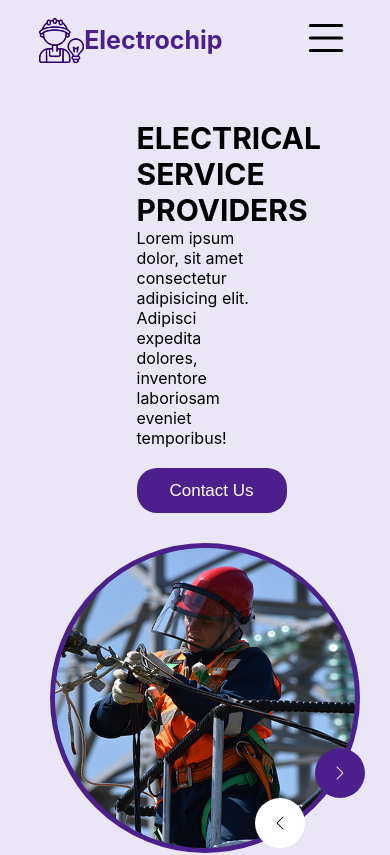
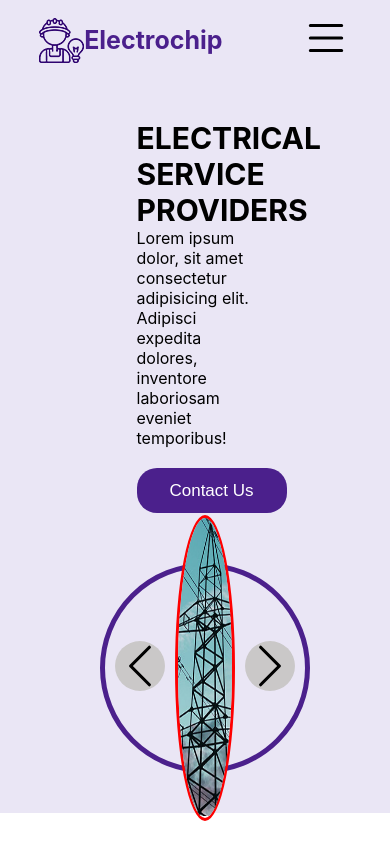
Before and after one commit to Davit-hakobyan/electrochip, a React (Create React App) app: page / in a window 390 px wide. Shown: the top 855 px of the page. Built offline with nearby package versions, Linux system fonts and the light colour scheme.

Commit message:
electrochip
v 4

```diff
--- a/src/component/ServisComponent/Servis.css
+++ b/src/component/ServisComponent/Servis.css
@@ -23,55 +23,9 @@
     color: white;
     border: none;
 }
-.slid{
 
-    position: relative;
-    margin-left: 5%;
-    width: 400px;
-    height: 400px;
-    border-radius: 50%;
-    border: 5px solid #4B208C;
 
-    background-image:url('../../img/slider-img.jpg');
-    background-size: cover;
-    background-repeat: no-repeat;
-}
-.imgdiv{
-    position: relative;
 
-    width: 100%;
-    height: 100%;
-    border-radius: 50%;
-    overflow: hidden;
-}
-.sladimg{
-    position: absolute;
-
-    width: 100%;
-    height: 100%;
-    border-radius: 50%;
-    animation-name: img;
-    animation-duration: 2s;
-    animation-iteration-count:1;
-}
-.sladimg1{
-    position: absolute;
-
-    width: 100%;
-    height: 100%;
-    border-radius: 50%;
-    animation-name: img1;
-    animation-duration: 2s;
-    animation-iteration-count:1;
-}
-@keyframes img{
-    from{left:0px;}
-    to{left: 400px;}
-}
-@keyframes img1{
-    from{left:0px;}
-    to{left: -400px;}
-}
 .slaqaj{
     cursor: pointer;
     display: flex;
@@ -87,86 +41,63 @@
     color: white;
 
 }
-.slaqzax{
-    cursor: pointer;
-    display: flex;
-    justify-content: center;
-    align-items: center;
-    position: absolute;
-    top: 350px;
-    left: 280px;
-    width: 50px;
-    height: 50px;
-    border-radius: 50%;
-    background-color: white;
-    color: black;
-}
-.each-slide-effect > div {
-    display: flex;
-    align-items: center;
-    justify-content: center;
-    background-size: cover;
-    height: 400px;
-    border-radius: 50%;
 
-  }
 
-  .each-slide-effect span {
-    padding: 20px;
-    font-size: 20px;
-    background: #efefef;
-    text-align: center;
-  }
-  .div{
-    width: 400px;
-    height: 400px;
-    border-radius: 50%;
-  }
-  .react-slideshow-container .nav{
-    width: 500px;
-  }
+
+
+
   @media screen and (max-width:500px) {
     .servis_text>h1{
         font-size: 30px;
     }
-    .slid {
-        margin-top: 30px;
+}
+.slid{
+    display: flex;
+    align-items: center;
+    justify-content: center;
+}
+  .erevacox{
+    overflow: hidden;
      position: relative;
-        margin-left: 5%;
      width: 300px;
      height: 300px;
      border-radius: 50%;
-        border: 5px solid #4B208C;
+     border: 3px solid red;
+     display: flex;
+     align-items: center;
+     justify-content: center;
+ }
+ .slajd{
+
+     position: absolute;
+     display: flex;
+    transition: translate;
+    transition-property: transform;
+    transition-duration: 800ms;
+    transition-timing-function: ease-in-out;
+ }
+
+
+
+ .img{
+     width:300px;
+     height: 300px;
+ }
+ .but1{
+
+    cursor: pointer;
 
  }
-    .slaqaj{
+ .but{
+
    cursor: pointer;
-        display: flex;
-        justify-content: center;
-        align-items: center;
-        position: absolute;
-        top: 200px;
-        left: 260px;
-        width: 50px;
-        height: 50px;
+ }
+ #svg{
+     margin-left: 10px;
+     margin-right: 10px;
+     background-color:rgb(202, 200, 200);
      border-radius: 50%;
-        background-color: #4B208C;
-        color: white;
-
  }
-    .slaqzax{
-        cursor: pointer;
-        display: flex;
-        justify-content: center;
-        align-items: center;
-        position: absolute;
-        top: 250px;
-        left: 200px;
-        width: 50px;
-        height: 50px;
-        border-radius: 50%;
-        background-color: white;
-        color: black;
+ #svg:hover{
+     background-color: rgb(167, 167, 167);
  }
-
-  }
--- a/src/component/ServisComponent/Servis.jsx
+++ b/src/component/ServisComponent/Servis.jsx
@@ -4,6 +4,11 @@ import './Servis.css'
 import sladimg from '../../img/slider-img.jpg'
 import { Slide } from 'react-slideshow-image';
 import 'react-slideshow-image/dist/styles.css';
+import nkar1 from '../../img/about-img1.jpg'
+import nkar2 from '../../img/about-img2.jpg'
+import nkar3 from '../../img/blog1.jpg'
+import nkar4 from '../../img/blog2.jpg'
+import nkar5 from '../../img/slider-img.jpg'
 
 const Servis = () => {
   const images = [
@@ -11,14 +16,37 @@ const Servis = () => {
     "https://images.unsplash.com/photo-1506710507565-203b9f24669b?ixlib=rb-1.2.1&ixid=eyJhcHBfaWQiOjEyMDd9&auto=format&fit=crop&w=1536&q=80",
     "https://images.unsplash.com/photo-1536987333706-fc9adfb10d91?ixlib=rb-1.2.1&ixid=eyJhcHBfaWQiOjEyMDd9&auto=format&fit=crop&w=1500&q=80",
 ];
- const [sl,setsl]=useState(true)
+
+ const[zax,setzax]= useState(0)
+ const [none,setnone]= useState(true)
+ const [none1,setnone1]= useState(true)
 function f(){
-  setsl(false)
+
+ setzax((valu)=>{
+
+   const k = valu+300
+   console.log(k);
+   if(zax===300){
+     setnone(!none)
+    }
+   setnone1(true)
+
+
+   return Math.min(k,600)
+ })
 
 }
 function f1(){
-  setsl(true)
 
+ setzax((valu)=>{
+   const k = valu-300
+   console.log(k);
+   return Math.max(k,-600)
+ })
+ setnone(true)
+ if(zax===-300){
+   setnone1(!none)
+  }
 }
   return (
     <div>
@@ -32,21 +60,37 @@ const Servis = () => {
                      <button>Contact Us</button>
             </div>
                <div  className='slid' >
-                <div  className='imgdiv' >
-                    <img src={sladimg}  className={sl?'sladimg':'sladimg1'} alt="" />
+                  <div  className='but1' style={{display:none?'block':'none'}} onClick={f} >
+                    <svg  id='svg' xmlns="http://www.w3.org/2000/svg" width="50" height="50" fill="currentColor" class="bi bi-chevron-left" viewBox="0 0 16 16">
+                      <path fill-rule="evenodd" d="M11.354 1.646a.5.5 0 0 1 0 .708L5.707 8l5.647 5.646a.5.5 0 0 1-.708.708l-6-6a.5.5 0 0 1 0-.708l6-6a.5.5 0 0 1 .708 0z"/>
+                    </svg>
                   </div>
-
-                <div className='slaqaj'onClick={f1}   >
-                   <svg xmlns="http://www.w3.org/2000/svg" width="16" height="16" fill="currentColor" class="bi bi-chevron-right" viewBox="0 0 16 16">
+                  <div className='erevacox' >
+                    <div className='slajd' style={{
+                      transform:`translateX(${zax}px)`
+                       }} >
+                      <div  className='slajd_1' >
+                        <img className='img' src={nkar1} alt="" />
+                      </div>
+                      <div   className='slajd_2'>
+                        <img className='img'  src={nkar2} alt="" />
+                      </div>
+                      <div  className='slajd_3'>
+                        <img className='img'  src={nkar3} alt="" />
+                      </div>
+                      <div  className='slajd_4'>
+                        <img className='img'  src={nkar4} alt="" />
+                      </div>
+                      <div  className='slajd_4'>
+                        <img className='img'  src={nkar5} alt="" />
+                      </div>
+                    </div>
+                  </div>
+                  <div  onClick={f1}    className='but' style={{display:none1?'block':'none'}} >
+                    <svg  id='svg' xmlns="http://www.w3.org/2000/svg" width="50" height="50" fill="currentColor" class="bi bi-chevron-right" viewBox="0 0 16 16">
                       <path fill-rule="evenodd" d="M4.646 1.646a.5.5 0 0 1 .708 0l6 6a.5.5 0 0 1 0 .708l-6 6a.5.5 0 0 1-.708-.708L10.293 8 4.646 2.354a.5.5 0 0 1 0-.708z"/>
                     </svg>
                 </div>
-                <div  className='slaqzax' onClick={f} >
-                    <svg   xmlns="http://www.w3.org/2000/svg" width="16" height="16" fill="currentColor" class="bi bi-chevron-left" viewBox="0 0 16 16">
-                      <path fill-rule="evenodd" d="M11.354 1.646a.5.5 0 0 1 0 .708L5.707 8l5.647 5.646a.5.5 0 0 1-.708.708l-6-6a.5.5 0 0 1 0-.708l6-6a.5.5 0 0 1 .708 0z"/>
-                    </svg>
-                </div>
-
               </div>
             </div>
         </div>
--- a/src/madia.css
+++ b/src/madia.css
@@ -7,6 +7,9 @@
         }
 }
 @media screen and (max-width: 1000px) {
+    .slid{
+        margin-top: 50px;
+    }
 
     .mediamenu_div1{
         display:block;
```
Lines whose indentation alone changed are shown as unchanged.
